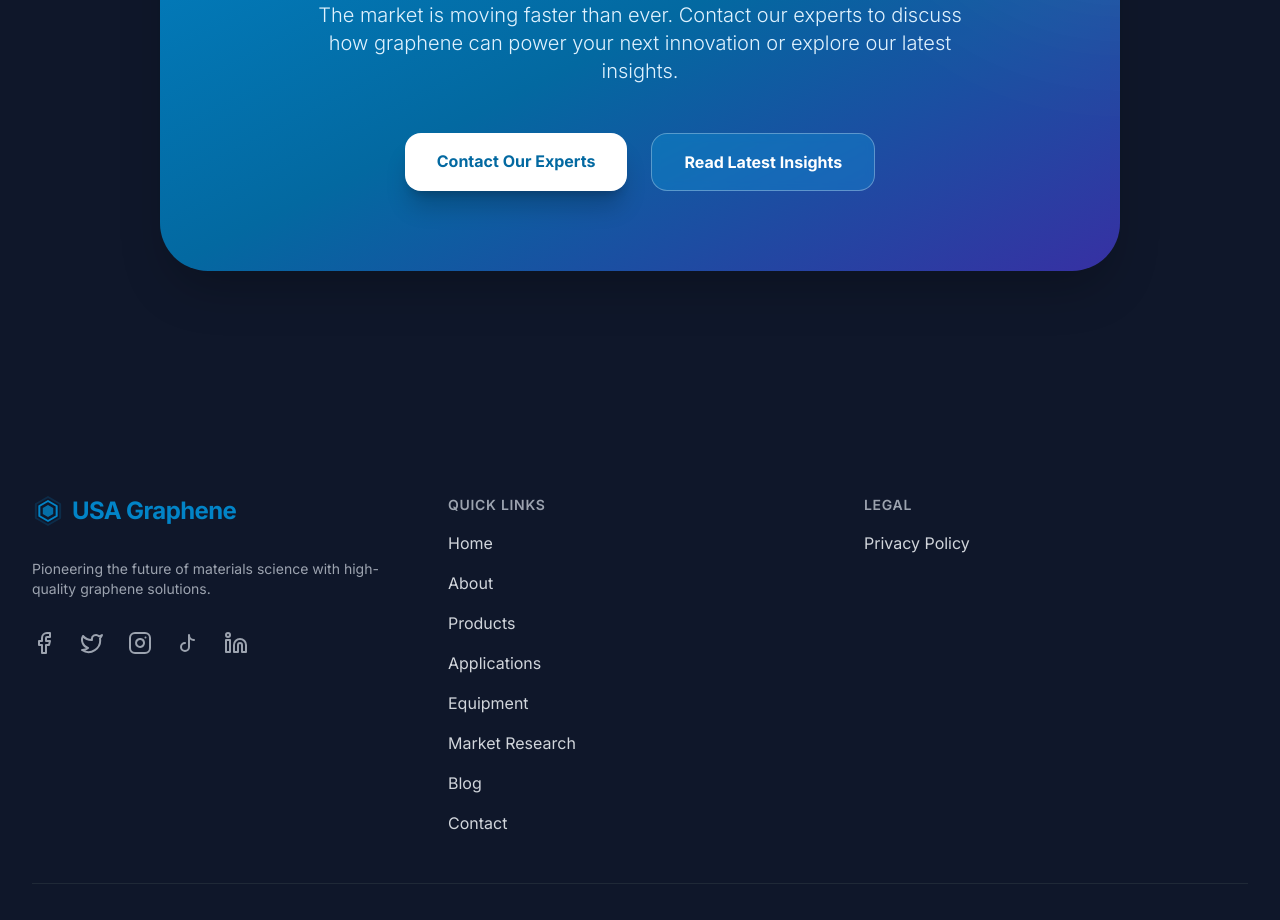
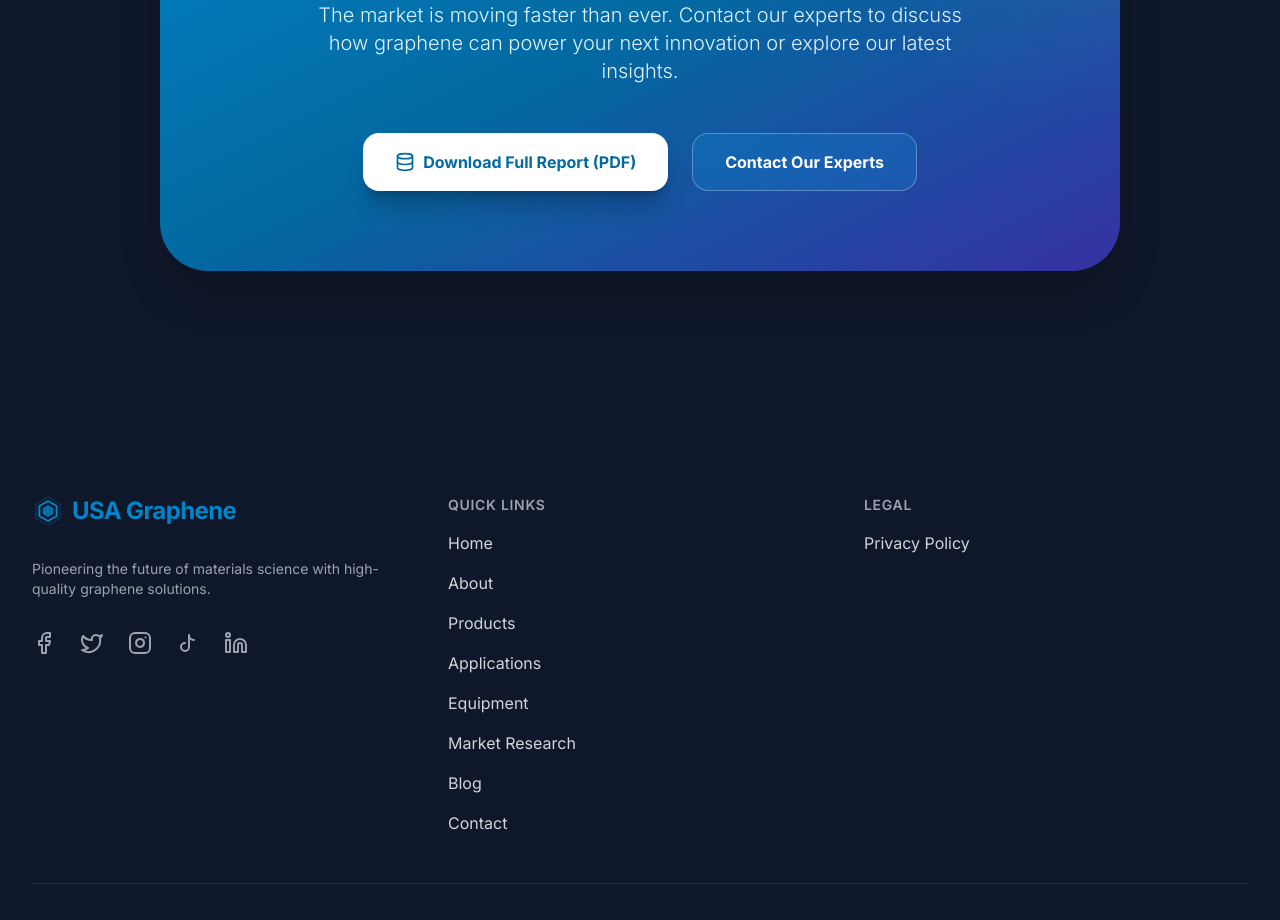
Before and after one commit to USA-graphene/website, a Next.js app: page /market-research in a window 1280 px wide. Shown: the part 3740-4660 px from the top of the page. Built offline with nearby package versions, Linux system fonts and the light colour scheme.

Commit message:
Add PDF download button to Market Research page

```diff
--- a/app/market-research/MarketResearchClient.tsx
+++ b/app/market-research/MarketResearchClient.tsx
@@ -260,11 +260,12 @@ export default function MarketResearchClient() {
                                     The market is moving faster than ever. Contact our experts to discuss how graphene can power your next innovation or explore our latest insights.
                                 </p>
                                 <div className="flex flex-col sm:flex-row gap-6 justify-center">
-                                    <a href="/contact" className="px-8 py-4 bg-white text-primary-700 rounded-2xl font-bold hover:bg-slate-100 transition-all shadow-xl shadow-black/20 scale-100 hover:scale-105">
+                                    <a href="/market-research-2026.pdf" download className="px-8 py-4 bg-white text-primary-700 rounded-2xl font-bold hover:bg-slate-100 transition-all shadow-xl shadow-black/20 scale-100 hover:scale-105 flex items-center justify-center gap-2">
+                                        <Database className="w-5 h-5" />
+                                        Download Full Report (PDF)
+                                    </a>
+                                    <a href="/contact" className="px-8 py-4 bg-primary-500/20 border border-white/30 text-white rounded-2xl font-bold hover:bg-white/10 transition-all backdrop-blur-sm flex items-center justify-center gap-2">
                                         Contact Our Experts
-                                    </a>
-                                    <a href="/blog" className="px-8 py-4 bg-primary-500/30 border border-white/30 text-white rounded-2xl font-bold hover:bg-white/10 transition-all backdrop-blur-sm">
-                                        Read Latest Insights
                                     </a>
                                 </div>
                             </div>
```
